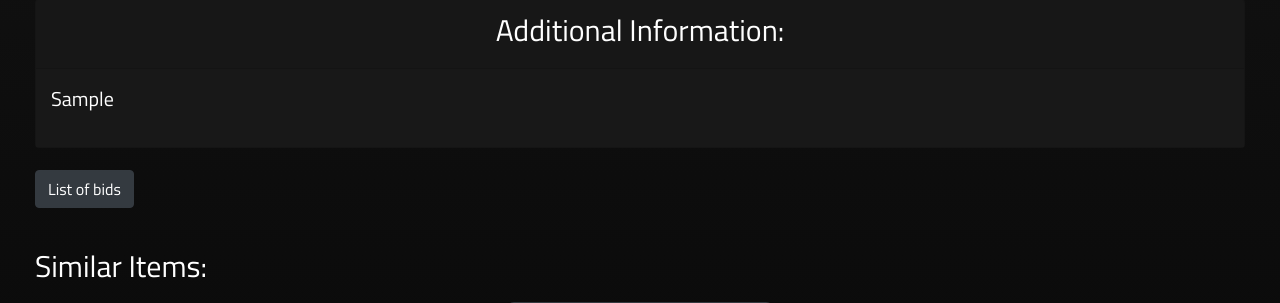
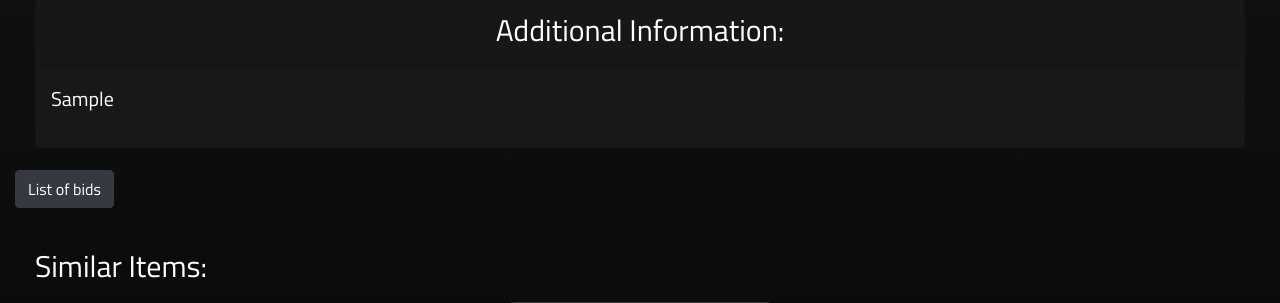
Before and after one commit to cai-liosatos/IAB207-Assignment-3, a Flask app: template auction/templates/items/show.html in a window 1280 px wide. Shown: the part 647-950 px from the top of the page. Run offline with Flask 2, Linux system fonts and the light colour scheme; tables that the repository leaves empty hold one stand-in row (values such as "Sample post"); the template is opened without the code that fills it: values that come from a table or form of the project are taken from there, most other values are stand-ins (such as "Sample title", 1, 10 or a date in 2020); grey boxes marked "Sample" are stand-in pictures; some libraries are stand-ins or nearby versions.

Commit message:
troubleshooting

```diff
--- a/auction/templates/items/show.html
+++ b/auction/templates/items/show.html
@@ -118,8 +118,6 @@
 
 <!-- list of bids -->
         {% if bidList %}
-        <div class="row">
-          <div class="col">
             <p>
               <a class="btn btn-dark" data-toggle="collapse" href="#collapseExample" role="button" aria-expanded="false" aria-controls="collapseExample">
                 List of bids
@@ -142,9 +140,7 @@
                   {% endfor %}
                 </table>
               </div>
-            </div><br>
-          </div>
-        </div>{% endif %}
+            </div><br>{% endif %}
 
 
 
```
